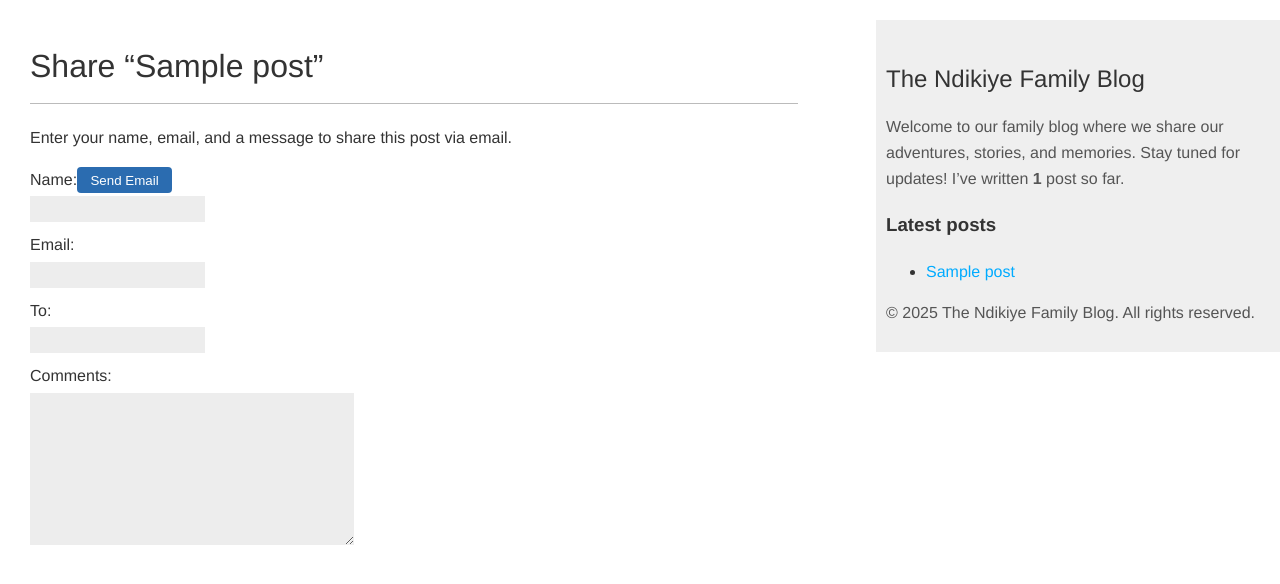
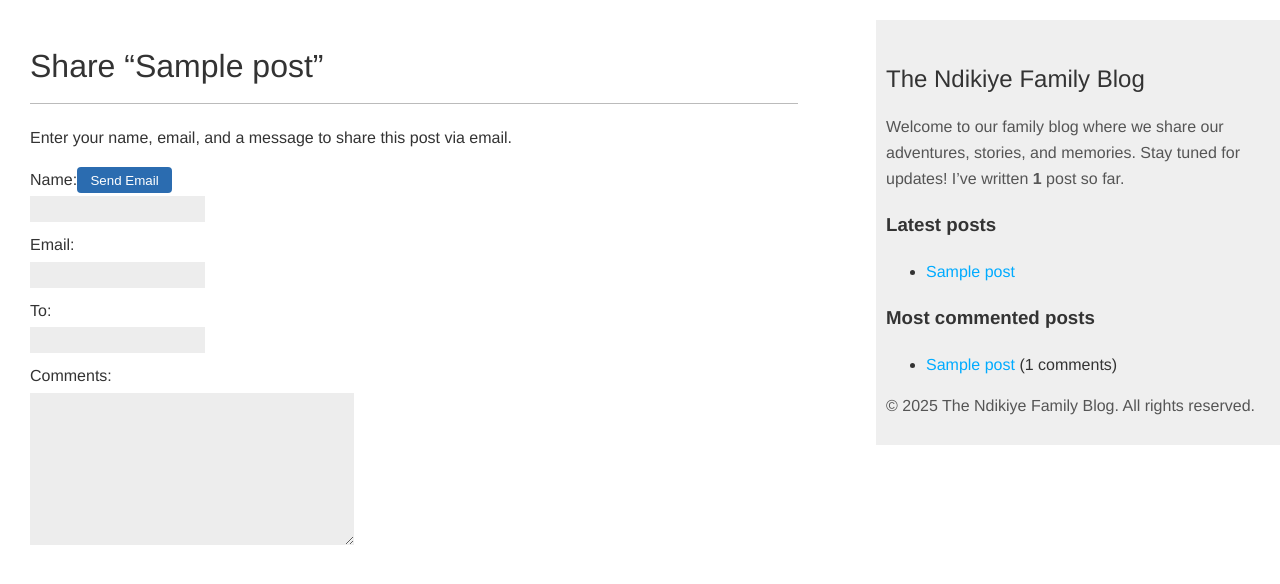
Before and after one commit to Mikemupararano/dynasty-blog, a Django app: page /1/share/ in a window 1280 px wide. Shown: the top 584 px of the page. Run offline with Django 5.2, Linux system fonts and the light colour scheme; tables that the repository leaves empty hold one stand-in row (values such as "Sample post").

Commit message:
Updated the base.html to render the most commented posts.

```diff
--- a/dynasty_blog/templates/blog/base.html
+++ b/dynasty_blog/templates/blog/base.html
@@ -27,6 +27,15 @@
       </p>
       <h3>Latest posts</h3>
       {% show_latest_posts 3 %}
+      <h3>Most commented posts</h3>
+      {% get_most_commented_posts as most_commented_posts %}
+      <ul>
+        {% for post in most_commented_posts %}
+        <li>
+          <a href="{{ post.get_absolute_url }}">{{ post.title }}</a> ({{ post.comments.count }} comments)
+        </li>
+        {% endfor %}
+      </ul>
 
       <footer>
         <p>&copy; 2025 The Ndikiye Family Blog. All rights reserved.</p>
```
